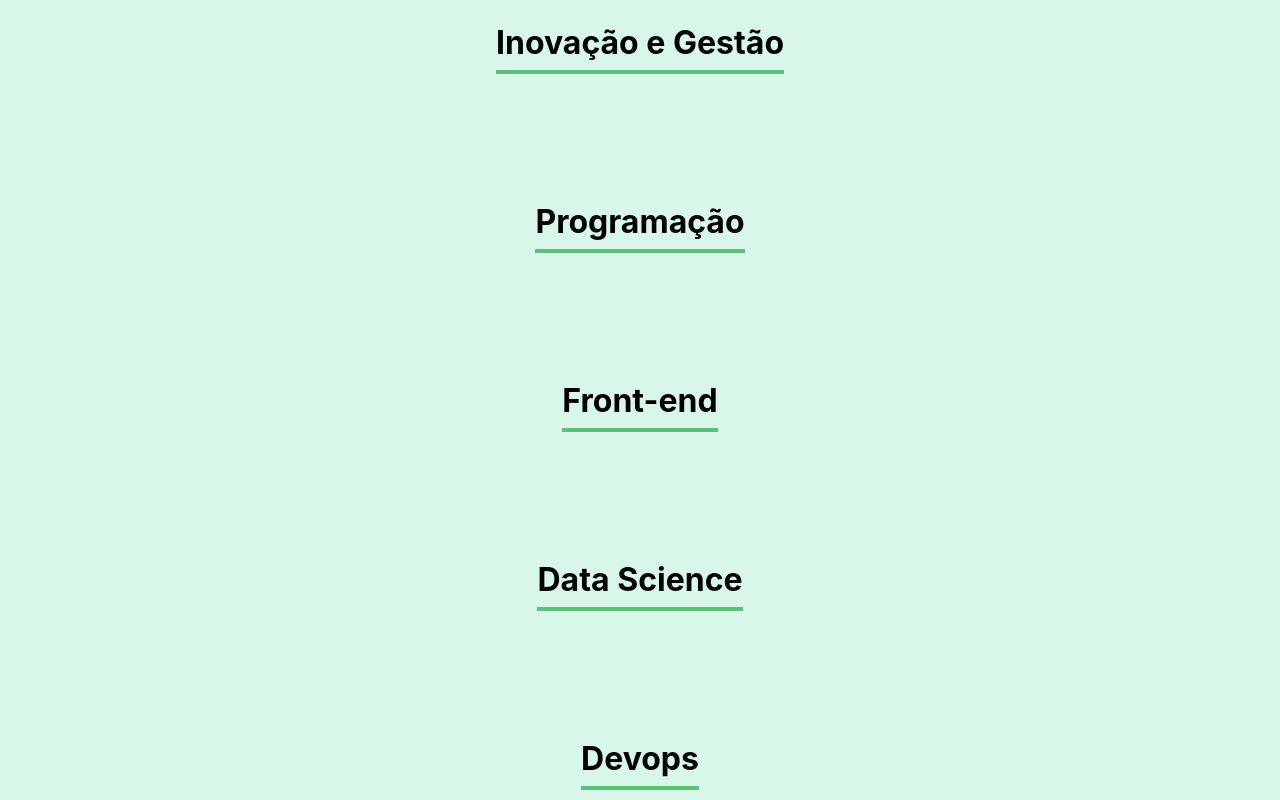
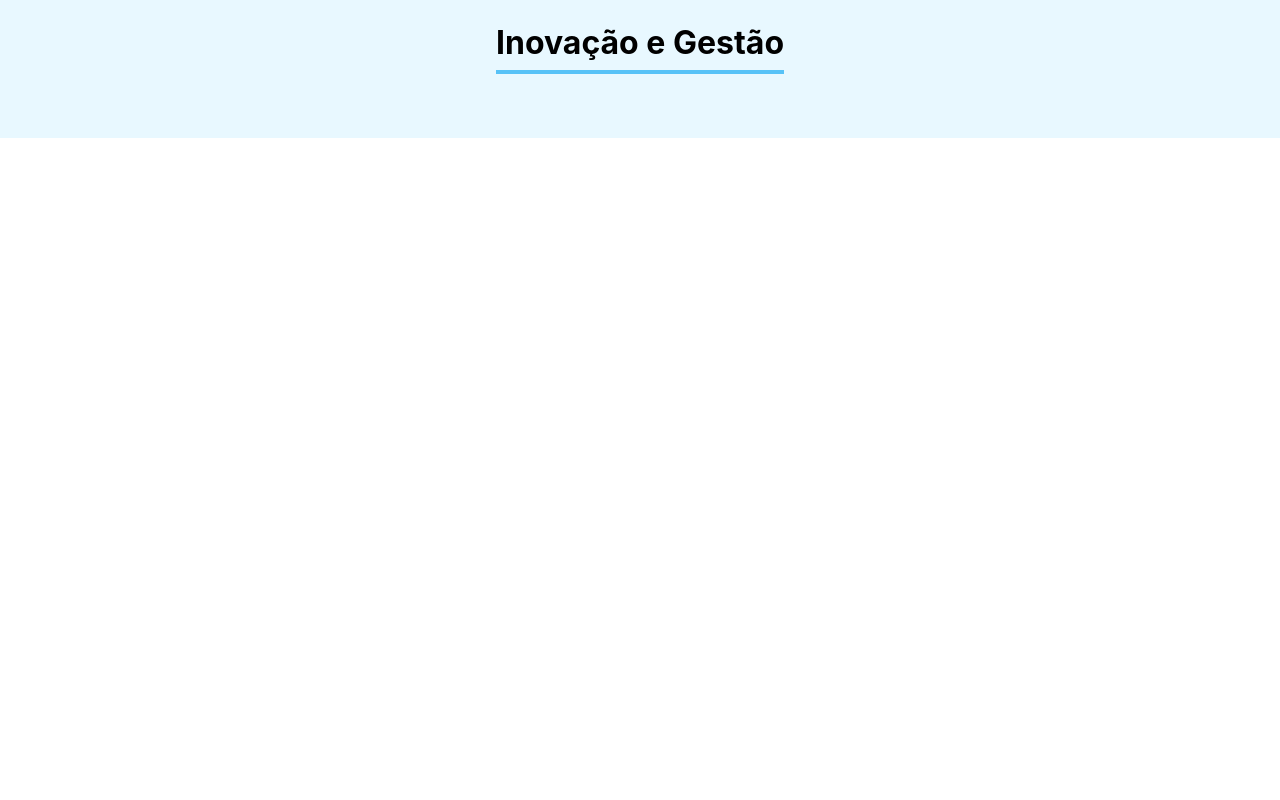
Before and after one commit to RassiGG/organograma, a React (Create React App) app: page / in a window 1280 px wide. Shown: the part 2580-3380 px from the top of the page. After the commit the page ends 2862 px from the top, so only its background shows below. Built offline with nearby package versions, Linux system fonts and the light colour scheme.

Commit message:
Cadastro parte 1

```diff
--- a/src/App.js
+++ b/src/App.js
@@ -7,32 +7,33 @@ function App() {
 
   const times = [
     {
+
       nome: 'Programação',
-      corPrimaria: '#57C2F7',
+  corPrimaria: '#57C2F7',
       corSecundaria: '#E8F8FF'
     },
      {
-      nome: 'Front-end',
+        nome: 'Front-end',
       corPrimaria: '#82E0AA',
       corSecundaria: '#F1F8E9'
     },
      {
-      nome: 'Data Science',
+        nome: 'Data Science',
       corPrimaria: '#A6D8F7',
       corSecundaria: '#F1F8E9'
     },
      {
-      nome: 'Devops',
+        nome: 'Devops',
       corPrimaria: '#E0A242',
       corSecundaria: '#FFF5D9'
     },
      {
-      nome: ' UX e Design',
+      nome: 'UX e Design',
       corPrimaria: '#82E0AA',
       corSecundaria: '#F1F8E9'
     },
      {
-      nome: 'Mobile',
+        nome: 'Mobile',
       corPrimaria: '#82E0AA',
       corSecundaria: '#F1F8E9'
     },
@@ -41,6 +42,8 @@ function App() {
       corPrimaria: '#57C2F7',
       corSecundaria: '#E8F8FF'
     }
+
+
 
   ]
 
@@ -53,17 +56,16 @@ function App() {
   return (
     <div className="App">
       <Banner />
-      <Formulario times={times} aoColaboradorCadastrado={colaborador => aoNovoColaboradorAdicionado(colaborador)}/>
-        {times.map(time => <Time nome={time.nome} corPrimaria={time.corPrimaria} corSecundaria={time.corSecundaria} />)}
+      <Formulario Nomedostimes={times.map(time => time.nome)} aoColaboradorCadastrado={colaborador => aoNovoColaboradorAdicionado(colaborador)}/>
+         {times.map(time => <Time
+         key={time.nome} nome={time.nome}
+         corPrimaria={time.corPrimaria}
+         corSecundaria={time.corSecundaria}
+         colaboradores={colaboradores} />)}
+
+          <Time> </Time>
 
 
-    <Time nome="Programação" />
-    <Time nome="Front-end" />
-    <Time nome="Data Science" />
-    <Time nome="Devops" />
-    <Time nome="UX e Design" />
-    <Time nome="Mobile" />
-    <Time nome="Inovação e Gestão" />
     </div>
   );
 }
--- a/src/componentes/Formulario/formulario.js
+++ b/src/componentes/Formulario/formulario.js
@@ -6,8 +6,7 @@ import './formulario.css';
 
 
 const Formulario = (props) => {
-const times = [ 'Programação', 'Front-end', 'Data Science', 'Devops', 'UX e Design', 'Mobile', 'Inovação e Gestão'
-]
+
     const [nome, setNome] = useState('')
     const [cargo, setCargo] = useState('')
     const [imagem, setImagem] = useState('')
@@ -31,7 +30,7 @@ const times = [ 'Programação', 'Front-end', 'Data Science', 'Devops', 'UX e De
      <CampoTexto obrigatorio={true} label="Nome" placeholder="Digite seu nome" valor={nome} aoAlterado={valor => setNome(valor)}/>
      <CampoTexto  obrigatorio={true} label="Cargo" placeholder="Digite seu cargo" valor={cargo} aoAlterado={valor => setCargo(valor)}/>
       <CampoTexto  obrigatorio={true} label="Imagem" placeholder="Digite a URL da imagem" valor={imagem} aoAlterado={valor => setImagem(valor)}/>
-      <Listasuspensa obrigatorio={true} label="Time" itens={times} valor={time} aoAlterado={valor => setTime(valor)}/>
+      <Listasuspensa obrigatorio={true} label="Time" itens={props.Nomedostimes} valor={time} aoAlterado={valor => setTime(valor)}/>
       <Botao >
         Criar Card
         </Botao>
--- a/src/componentes/Time/Time.css
+++ b/src/componentes/Time/Time.css
@@ -1,13 +1,14 @@
 .time{
     text-align: center;
-    padding: 32px;
-    background-color: #d9f7e9;
+    padding: 32px  ;
+    background-color: rgb(255, 255, 255);
+
 
 }
 
 .time h3{
     font-size: 32px;
-    border-bottom: 4px solid #57c278;
+    border-bottom: 4px solid rgb(26, 98, 253);
     display: inline-block;
     padding-bottom: 8px;
 
--- a/src/componentes/Time/index.js
+++ b/src/componentes/Time/index.js
@@ -1,8 +1,13 @@
+
+import Colaborador from '../colaborador'
 import './Time.css'
 const Time = (props) => {
+    const cores = { backgroundColor: props.corSecundaria }
     return (
-        <section className='time'>
-            <h3>{props.nome}</h3>
+
+        <section className='time' style={cores}>
+            <h3 style={{borderColor: props.corPrimaria}}>{props.nome}</h3>
+            {props.colaboradores && props.colaboradores.map(colaborador => <Colaborador nome={colaborador.nome}  cargo={colaborador.cargo}/>)}
 
         </section>
 
--- /dev/null
+++ b/src/componentes/colaborador/Colaborador.css
@@ -0,0 +1,37 @@
+.colaborador {
+    width: 280px;
+}
+
+.colaborador .cabecalho {
+    background-color:  #F0F0F0;
+    border-radius: 10px 10px 0px 0px;
+}
+.colaborador img {
+    width: 100px;
+    border-radius: 50%;
+    position: relative;
+    bottom: -50px;
+}
+
+.colaborador .rodape {
+    background: #FFFFFF;
+    box-shadow: 5px 5px 15px rgba(0, 0, 0, 0.08);
+    border-radius: 0px 0px 10px 10px;
+    padding-top: 90px;
+    padding-bottom: 40px;
+}
+
+.colaborador .rodape h4 {
+    color: #6278F7;
+    font-size: 18px;
+    line-height: 22px;
+    font-weight: bold;
+    margin-bottom: 8px;
+}
+
+.colaborador .rodape h5 {
+    font-size: 18px;
+    line-height: 22px;
+    color: #212121;
+    padding: 0 16px;
+}
--- /dev/null
+++ b/src/componentes/colaborador/index.js
@@ -0,0 +1,27 @@
+import './Colaborador.css'
+const Colaborador = (props) => {
+    return (
+        <div className='colaborador'>
+
+
+            <div>
+            <img src='https://avatars.githubusercontent.com/u/143218345?s=400&u=c55960792cdbc0fdc5875318d2bdab03f98ebb50&v=4' alt='Leo Rassi'></img>
+            </div>
+
+
+            <div className='rodape'>
+
+            <h4>{props.nome}</h4>
+            <h5> {props.cargo}</h5>
+
+
+
+            </div>
+
+
+
+
+            </div>
+            )
+}
+export default Colaborador
```
